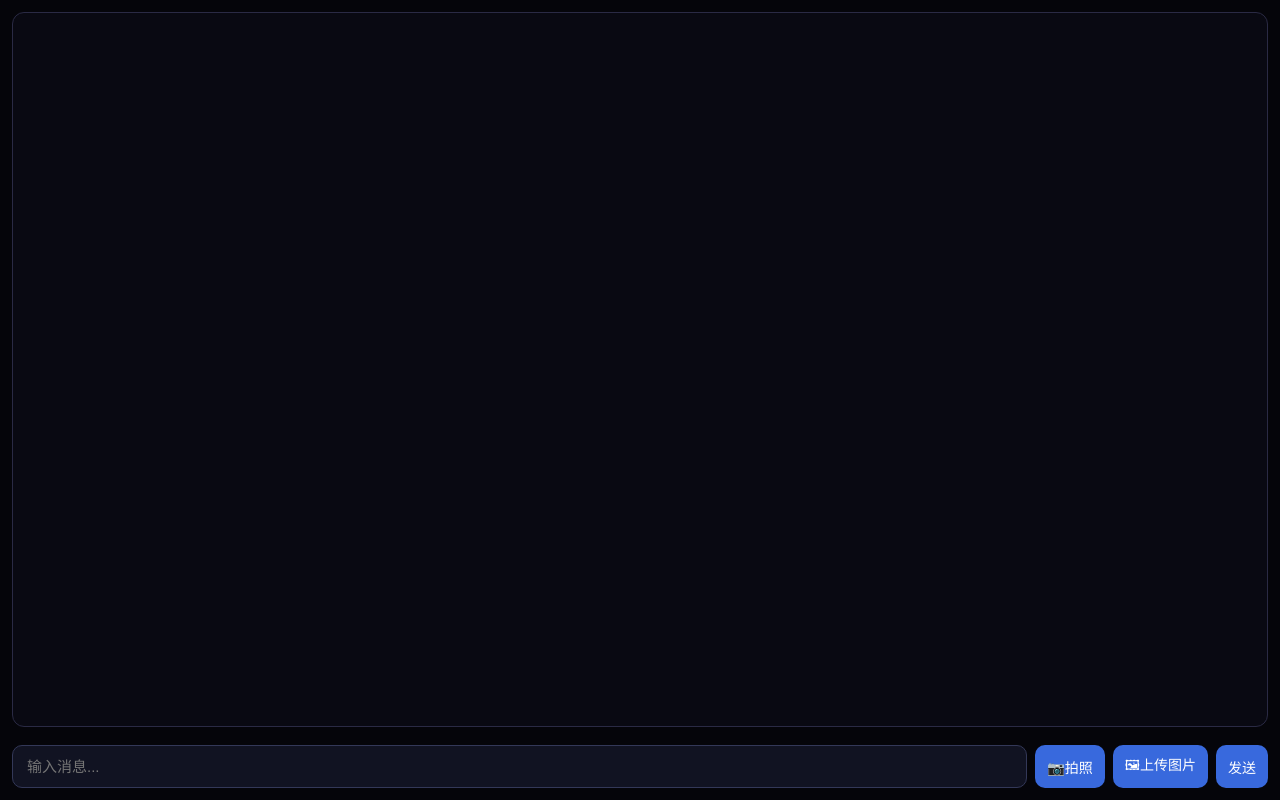
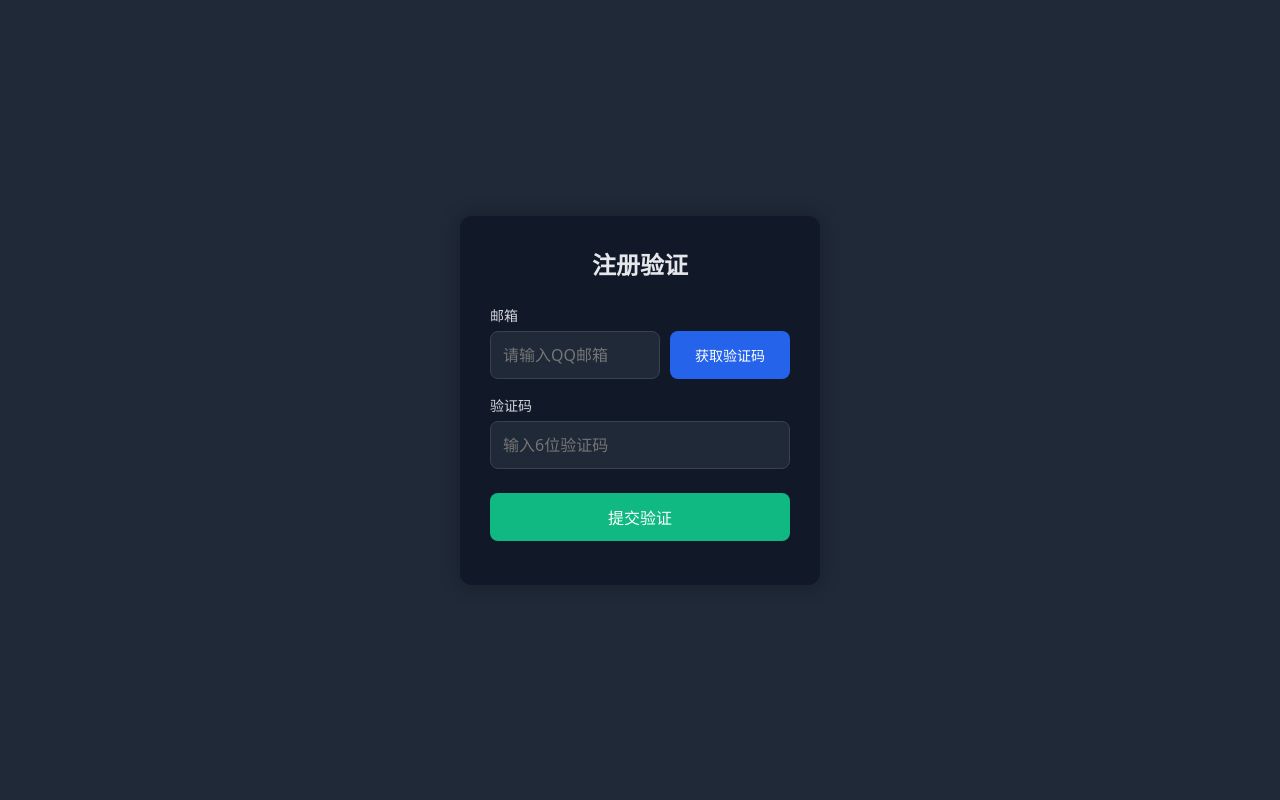
Before and after one commit to Adkio123/Adkio123.github.io, a plain HTML site: page index.html in a window 1280 px wide. Drawn offline with Linux system fonts and the light colour scheme.

Commit message:
Add files via upload

```diff
--- a/index.html
+++ b/index.html
@@ -1,205 +1,102 @@
 <!DOCTYPE html>
 <html lang="zh-CN">
 <head>
-<meta charset="UTF-8">
-<meta name="viewport" content="width=device-width, initial-scale=1.0,maximum-scale=1,user-scalable=no">
-<title>测试版 AI 1.0</title>
-<style>
-*{margin:0;padding:0;box-sizing:border-box}
-html,body{
-    background:#05050a;
-    color:#f0f4ff;
-    font-family:system-ui,sans-serif;
-    overflow:hidden;
-    height:100vh;
-    display:flex;
-    flex-direction:column;
-}
-#stars{position:fixed;top:0;left:0;width:100vw;height:100vh;z-index:-1;pointer-events:none}
-#snow{position:fixed;top:0;left:0;width:100vw;height:100vh;z-index:-1;pointer-events:none}
-#chatBox{
-    flex:1;
-    overflow-y:auto;
-    border:1px solid #2a2a44;
-    border-radius:12px;
-    padding:12px;
-    margin:12px;
-    background:rgba(12,12,24,0.65);
-}
-.user{
-    background:#244088;
-    padding:10px 14px;
-    border-radius:12px;
-    margin:8px 0;
-    text-align:right;
-    max-width:82%;
-    margin-left:auto;
-    font-size:15px;
-}
-.ai{
-    background:#1f2238;
-    padding:10px 14px;
-    border-radius:12px;
-    margin:8px 0;
-    text-align:left;
-    max-width:82%;
-    margin-right:auto;
-    font-size:15px;
-}
-#previewArea{padding:0 12px 6px 12px;}
-#bar{
-    padding:0 12px 12px 12px;
-    display:flex;
-    gap:8px;
-    flex-wrap:wrap;
-}
-#inp{
-    flex:1;
-    background:rgba(22,24,42,0.75);
-    border:1px solid #333858;
-    color:#f0f4ff;
-    border-radius:10px;
-    padding:11px 14px;
-    font-size:15px;
-    min-width:100px;
-    outline:none;
-}
-button{
-    background:#3869dd;
-    color:#fff;
-    border:none;
-    border-radius:10px;
-    padding:9px 12px;
-    font-size:14px;
-    cursor:pointer;
-}
-.preview-img{max-width:140px;border-radius:8px;margin:4px 0}
-@keyframes twinkle {0%{opacity:0.2}100%{opacity:0.8}}
-@keyframes snowfall {0%{transform:translateY(-10px);opacity:0}10%{opacity:1}100%{transform:translateY(100vh);opacity:0}}
-</style>
+    <meta charset="UTF-8">
+    <meta name="viewport" content="width=device-width, initial-scale=1.0">
+    <title>签到系统-邮箱验证</title>
+    <style>
+        *{margin:0;padding:0;box-sizing:border-box;font-family:system-ui}
+        body{background:#1f2937;color:#fff;display:flex;align-items:center;justify-content:center;height:100vh;padding:20px}
+        .box{width:100%;max-width:360px;padding:30px;background:#111827;border-radius:12px;box-shadow:0 0 20px #00000040}
+        h2{text-align:center;margin-bottom:24px;color:#e5e7eb}
+        .item{margin-bottom:16px}
+        label{display:block;margin-bottom:6px;font-size:14px;color:#d1d5db}
+        input{width:100%;padding:12px;border-radius:8px;border:1px solid #374151;background:#1f2937;color:#fff;outline:none;font-size:16px}
+        .row{display:flex;gap:10px}
+        #email{flex:1}
+        #getCode{width:120px;background:#2563eb;border:none;color:#fff;border-radius:8px;cursor:pointer;padding:12px;font-size:14px}
+        #getCode:disabled{background:#475569;cursor:not-allowed}
+        #submit{width:100%;padding:12px;background:#10b981;border:none;color:#fff;border-radius:8px;font-size:16px;cursor:pointer;margin-top:8px}
+        #submit:disabled{background:#065f46;cursor:not-allowed}
+        #msg{margin-top:14px;text-align:center;font-size:14px}
+    </style>
 </head>
 <body>
-<div id="stars"></div>
-<div id="snow"></div>
-<div id="chatBox"></div>
-<input type="file" id="imgFileInput" accept="image/*" capture="camera" style="display:none">
-<input type="file" id="uploadFileInput" accept="image/*" style="display:none">
-<div id="previewArea"></div>
-<div id="bar">
-<input id="inp" placeholder="输入消息...">
-<button id="btnImg">📷拍照</button>
-<button id="btnUpload">🖼上传图片</button>
-<button onclick="_0x88f2a7()">发送</button>
-</div>
+    <div class="box">
+        <h2>注册验证</h2>
+        <div class="item">
+            <label>邮箱</label>
+            <div class="row">
+                <input id="email" type="email" placeholder="请输入QQ邮箱">
+                <button id="getCode">获取验证码</button>
+            </div>
+        </div>
+        <div class="item">
+            <label>验证码</label>
+            <input id="code" type="text" placeholder="输入6位验证码">
+        </div>
+        <button id="submit">提交验证</button>
+        <div id="msg"></div>
+    </div>
 
 <script>
-const _0xrealapi="https://open.bigmodel.cn/api/paas/v4/chat/completions";
-const _0xmodelid="glm-4.6v-flash";
-const _0xsystemtext="你是我的专属AI，回答简短精炼。没有收到图片的时候就只做文字对话。";
-const _0xkeystr="Bearer 1e6115fa1007495ea97c0ca849672b53.NeDHwVQEDmysVcHf";
-let selectedImageBase64=null;
+const API_BASE = "https://替换成你的render地址";
 
-const _0xstarwrap=document.getElementById("stars");
-for(let _0xi=0;_0xi<120;_0xi++){
-    const _0xs=document.createElement("div");
-    const _0xsz=Math.random()*2+1;
-    _0xs.style.position="absolute";
-    _0xs.style.background="#fff";
-    _0xs.style.borderRadius="50%";
-    _0xs.style.width=_0xsz+"px";
-    _0xs.style.height=_0xsz+"px";
-    _0xs.style.left=Math.random()*100+"%";
-    _0xs.style.top=Math.random()*100+"%";
-    _0xs.style.animation=`twinkle ${Math.random()*3+2}s infinite ease-in-out alternate`;
-    _0xstarwrap.appendChild(_0xs);
+const getBtn = document.getElementById('getCode');
+const submitBtn = document.getElementById('submit');
+const emailInput = document.getElementById('email');
+const codeInput = document.getElementById('code');
+const msgBox = document.getElementById('msg');
+
+getBtn.onclick = async ()=>{
+    const email = emailInput.value.trim();
+    if(!email){msgBox.innerText="请输入邮箱";msgBox.style.color="#f87171";return;}
+    getBtn.disabled = true;
+    msgBox.innerText="请求中...";
+    msgBox.style.color="#93c5fd";
+    try{
+        const res = await fetch(`${API_BASE}/api/send-code`,{
+            method:"POST",
+            headers:{"Content-Type":"application/json"},
+            body:JSON.stringify({email})
+        })
+        const data = await res.json();
+        msgBox.innerText = data.msg;
+        msgBox.style.color = data.ok ? "#34d399" : "#f87171";
+    }catch(err){
+        msgBox.innerText="连接后端失败，请稍后重试";
+        msgBox.style.color="#f87171";
+    }
+    let count = 60;
+    const timer = setInterval(()=>{
+        count--;
+        getBtn.innerText = `${count}s`;
+        if(count <=0){
+            clearInterval(timer);
+            getBtn.innerText = "获取验证码";
+            getBtn.disabled = false;
+        }
+    },1000)
 }
 
-const _0xsnowwrap=document.getElementById("snow");
-function _0xsnowgen(){
-    const _0xflk=document.createElement("div");
-    const _0xfsz=Math.random()*4+2;
-    _0xflk.style.position="absolute";
-    _0xflk.style.background="#ffffff";
-    _0xflk.style.borderRadius="50%";
-    _0xflk.style.width=_0xfsz+"px";
-    _0xflk.style.height=_0xfsz+"px";
-    _0xflk.style.left=Math.random()*100+"%";
-    _0xflk.style.animation=`snowfall ${Math.random()*8+6}s linear infinite`;
-    _0xsnowwrap.appendChild(_0xflk);
-    setTimeout(()=>_0xflk.remove(),14000);
+submitBtn.onclick = async ()=>{
+    const email = emailInput.value.trim();
+    const code = codeInput.value.trim();
+    if(!email||!code){msgBox.innerText="邮箱和验证码不能为空";msgBox.style.color="#f87171";return;}
+    try{
+        const res = await fetch(`${API_BASE}/api/verify-code`,{
+            method:"POST",
+            headers:{"Content-Type":"application/json"},
+            body:JSON.stringify({email,code})
+        })
+        const data = await res.json();
+        msgBox.innerText = data.msg;
+        msgBox.style.color = data.ok ? "#34d399" : "#f87171";
+    }catch(err){
+        msgBox.innerText="验证请求失败";
+        msgBox.style.color="#f87171";
+    }
 }
-setInterval(_0xsnowgen,120);
-
-document.getElementById("btnImg").onclick=function(){
-    document.getElementById("imgFileInput").click();
-};
-
-document.getElementById("btnUpload").onclick=function(){
-    document.getElementById("uploadFileInput").click();
-};
-
-function handleFile(file){
-    if(!file) return;
-    const reader=new FileReader();
-    reader.onload=function(ev){
-        selectedImageBase64=ev.target.result;
-        document.getElementById("previewArea").innerHTML=`<img class="preview-img" src="${selectedImageBase64}"><br><span style="color:#aaa">已选择图片，输入文字后点发送</span>`;
-    };
-    reader.readAsDataURL(file);
-}
-
-document.getElementById("imgFileInput").onchange=function(e){
-    handleFile(e.target.files[0]);
-};
-
-document.getElementById("uploadFileInput").onchange=function(e){
-    handleFile(e.target.files[0]);
-};
-
-async function _0x88f2a7(){
-    const _0xtxt=inp.value.trim();
-    if(!_0xtxt && !selectedImageBase64)return;
-    let userContent;
-    if(selectedImageBase64){
-        userContent=[
-            {"type":"text","text":_0xtxt||"请描述这张图片"},
-            {"type":"image_url","image_url":{"url":selectedImageBase64}}
-        ];
-        chatBox.innerHTML+=`<div class="user">${_0xtxt||"[图片提问]"}<br><img class="preview-img" src="${selectedImageBase64}"></div>`;
-    }else{
-        userContent=_0xtxt;
-        chatBox.innerHTML+=`<div class="user">${_0xtxt}</div>`;
-    }
-    inp.value="";
-    document.getElementById("previewArea").innerHTML="";
-    chatBox.scrollTop=chatBox.scrollHeight;
-    const _0xmsg=[
-        {role:"system",content:_0xsystemtext},
-        {role:"user",content:userContent}
-    ];
-    try{
-        const _0xresp=await fetch(_0xrealapi,{
-            method:"POST",
-            headers:{
-                "Authorization":_0xkeystr,
-                "Content-Type":"application/json"
-            },
-            body:JSON.stringify({
-                model:_0xmodelid,
-                messages:_0xmsg,
-                temperature:0.7
-            })
-        });
-        const _0xdata=await _0xresp.json();
-        const _0xout=_0xdata.choices[0].message.content;
-        chatBox.innerHTML+=`<div class="ai">${_0xout}</div>`;
-    }catch(_0xerr){
-        chatBox.innerHTML+=`<div class="ai">❌请求失败：${_0xerr.message}</div>`;
-    }
-    chatBox.scrollTop=chatBox.scrollHeight;
-    selectedImageBase64=null;
-}
-inp.addEventListener("keydown",e=>{if(e.key==="Enter")_0x88f2a7()})
 </script>
 </body>
 </html>
```
